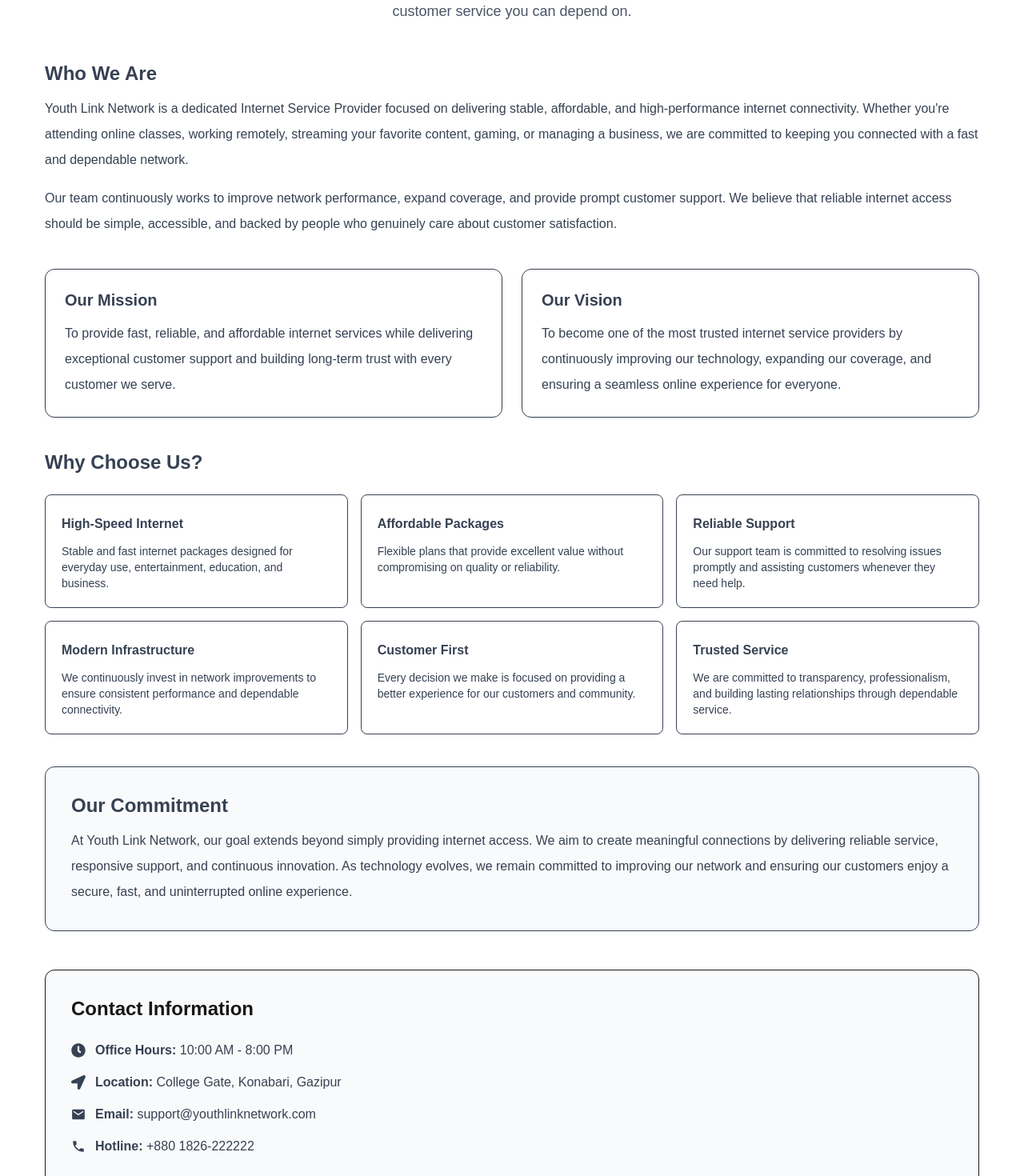
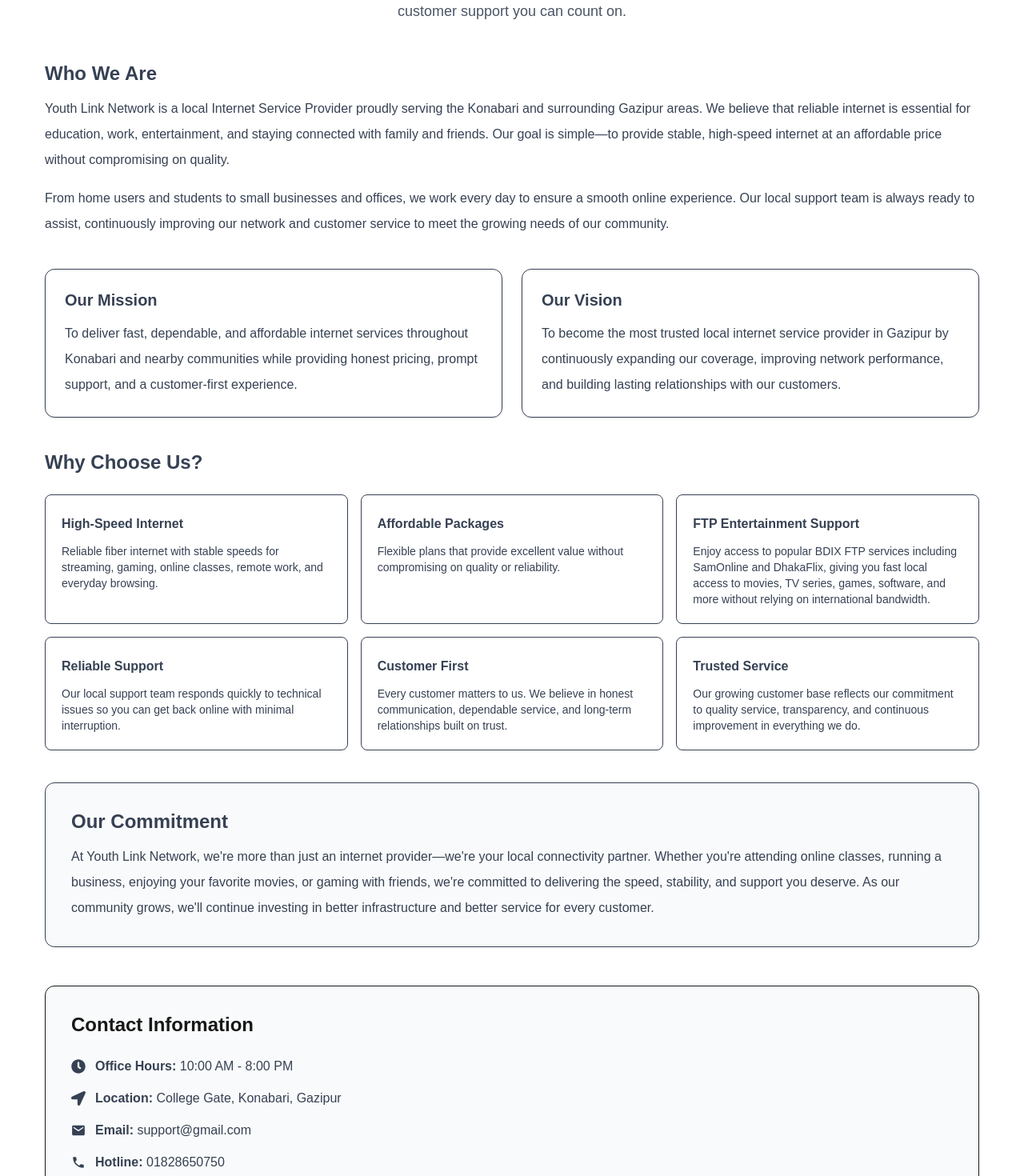
Before and after one commit to sizan14789/youthlink, a Next.js app: page /about in a window 1280 px wide. Shown: the part 220-1690 px from the top of the page at 80% size. Built offline with nearby package versions, Linux system fonts and the light colour scheme.

Commit message:
improved and polished about page, links and hotline further

```diff
--- a/app/about/page.tsx
+++ b/app/about/page.tsx
@@ -21,8 +21,8 @@
           <MdOutlineRoundaboutRight /> About Us
         </h1>
         <p className="mt-4 text-lg text-gray-600 max-w-3xl mx-auto">
-          Connecting homes, businesses, and communities with reliable,
-          high-speed internet and customer service you can depend on.
+          Proudly serving Konabari, Gazipur with fast, reliable broadband
+          internet and responsive local customer support you can count on.
         </p>
       </div>
 
@@ -30,18 +30,19 @@
         <div>
           <h2 className="text-2xl font-semibold mb-3">Who We Are</h2>
           <p>
-            Youth Link Network is a dedicated Internet Service Provider focused
-            on delivering stable, affordable, and high-performance internet
-            connectivity. Whether you're attending online classes, working
-            remotely, streaming your favorite content, gaming, or managing a
-            business, we are committed to keeping you connected with a fast and
-            dependable network.
+            Youth Link Network is a local Internet Service Provider proudly
+            serving the Konabari and surrounding Gazipur areas. We believe that
+            reliable internet is essential for education, work, entertainment,
+            and staying connected with family and friends. Our goal is simple—to
+            provide stable, high-speed internet at an affordable price without
+            compromising on quality.
           </p>
           <p className="mt-4">
-            Our team continuously works to improve network performance, expand
-            coverage, and provide prompt customer support. We believe that
-            reliable internet access should be simple, accessible, and backed by
-            people who genuinely care about customer satisfaction.
+            From home users and students to small businesses and offices, we
+            work every day to ensure a smooth online experience. Our local
+            support team is always ready to assist, continuously improving our
+            network and customer service to meet the growing needs of our
+            community.
           </p>
         </div>
 
@@ -49,18 +50,19 @@
           <div className="rounded-xl border p-6 shadow-sm">
             <h3 className="text-xl font-semibold mb-3">Our Mission</h3>
             <p>
-              To provide fast, reliable, and affordable internet services while
-              delivering exceptional customer support and building long-term
-              trust with every customer we serve.
+              To deliver fast, dependable, and affordable internet services
+              throughout Konabari and nearby communities while providing honest
+              pricing, prompt support, and a customer-first experience.
             </p>
           </div>
 
           <div className="rounded-xl border p-6 shadow-sm">
             <h3 className="text-xl font-semibold mb-3">Our Vision</h3>
             <p>
-              To become one of the most trusted internet service providers by
-              continuously improving our technology, expanding our coverage, and
-              ensuring a seamless online experience for everyone.
+              To become the most trusted local internet service provider in
+              Gazipur by continuously expanding our coverage, improving network
+              performance, and building lasting relationships with our
+              customers.
             </p>
           </div>
         </div>
@@ -72,8 +74,8 @@
             <div className="rounded-lg border p-5">
               <h3 className="font-semibold mb-2">High-Speed Internet</h3>
               <p className="text-sm">
-                Stable and fast internet packages designed for everyday use,
-                entertainment, education, and business.
+                Reliable fiber internet with stable speeds for streaming,
+                gaming, online classes, remote work, and everyday browsing.
               </p>
             </div>
 
@@ -86,34 +88,38 @@
             </div>
 
             <div className="rounded-lg border p-5">
-              <h3 className="font-semibold mb-2">Reliable Support</h3>
+              <h3 className="font-semibold mb-2">FTP Entertainment Support</h3>
               <p className="text-sm">
-                Our support team is committed to resolving issues promptly and
-                assisting customers whenever they need help.
+                Enjoy access to popular BDIX FTP services including SamOnline
+                and DhakaFlix, giving you fast local access to movies, TV
+                series, games, software, and more without relying on
+                international bandwidth.
               </p>
             </div>
 
             <div className="rounded-lg border p-5">
-              <h3 className="font-semibold mb-2">Modern Infrastructure</h3>
+              <h3 className="font-semibold mb-2">Reliable Support</h3>
               <p className="text-sm">
-                We continuously invest in network improvements to ensure
-                consistent performance and dependable connectivity.
+                Our local support team responds quickly to technical issues so
+                you can get back online with minimal interruption.
               </p>
             </div>
 
             <div className="rounded-lg border p-5">
               <h3 className="font-semibold mb-2">Customer First</h3>
               <p className="text-sm">
-                Every decision we make is focused on providing a better
-                experience for our customers and community.
+                Every customer matters to us. We believe in honest
+                communication, dependable service, and long-term relationships
+                built on trust.
               </p>
             </div>
 
             <div className="rounded-lg border p-5">
               <h3 className="font-semibold mb-2">Trusted Service</h3>
               <p className="text-sm">
-                We are committed to transparency, professionalism, and building
-                lasting relationships through dependable service.
+                Our growing customer base reflects our commitment to quality
+                service, transparency, and continuous improvement in everything
+                we do.
               </p>
             </div>
           </div>
@@ -122,12 +128,13 @@
         <div className="rounded-xl bg-gray-50 border p-8">
           <h2 className="text-2xl font-semibold mb-3">Our Commitment</h2>
           <p>
-            At Youth Link Network, our goal extends beyond simply providing
-            internet access. We aim to create meaningful connections by
-            delivering reliable service, responsive support, and continuous
-            innovation. As technology evolves, we remain committed to improving
-            our network and ensuring our customers enjoy a secure, fast, and
-            uninterrupted online experience.
+            At Youth Link Network, we're more than just an internet
+            provider—we're your local connectivity partner. Whether you're
+            attending online classes, running a business, enjoying your favorite
+            movies, or gaming with friends, we're committed to delivering the
+            speed, stability, and support you deserve. As our community grows,
+            we'll continue investing in better infrastructure and better service
+            for every customer.
           </p>
         </div>
       </div>
@@ -142,26 +149,37 @@
             </span>
           </p>
 
-          <p className="flex items-center gap-3">
+          <a
+            href="https://maps.app.goo.gl/ZdnUVzFmb1nSjBBg9"
+            target="_blank"
+            rel="noopener noreferrer"
+            className="flex items-center gap-3 hover:underline"
+          >
             <FaLocationArrow className="text-lg" />
             <span>
               <strong>Location:</strong> {location}
             </span>
-          </p>
+          </a>
 
-          <p className="flex items-center gap-3">
+          <a
+            href={`mailto:${mail}`}
+            className="flex items-center gap-3 hover:underline"
+          >
             <IoMdMail className="text-lg" />
             <span>
               <strong>Email:</strong> {mail}
             </span>
-          </p>
+          </a>
 
-          <p className="flex items-center gap-3">
+          <a
+            href={`tel:${hotline}`}
+            className="flex items-center gap-3 hover:underline"
+          >
             <IoMdCall className="text-lg" />
             <span>
               <strong>Hotline:</strong> {hotline}
             </span>
-          </p>
+          </a>
         </div>
 
         <div className="mt-8">
--- a/app/components/PackagesSection.tsx
+++ b/app/components/PackagesSection.tsx
@@ -12,8 +12,8 @@
   const { whatsapp_number } = owner[0];
 
   return (
-    <div className="wrapper mb-30">
-      <div className="text-center mb-8" ref={reference}>
+    <div className="wrapper mb-30 pt-12!" ref={reference}>
+      <div className="text-center mb-8">
         <h2 className="text-4xl font-bold">Our Packages</h2>
         <p className="mt-3 txt">Choose the plan that best fits your needs.</p>
       </div>
--- a/data/office.json
+++ b/data/office.json
@@ -4,7 +4,7 @@
     "about": "Youth Link Network is committed to delivering fast, reliable, and affordable internet services to homes and businesses. Our mission is to provide seamless connectivity backed by modern network infrastructure and responsive customer support. Whether you're streaming, gaming, working remotely, or staying connected with loved ones, we strive to ensure a smooth online experience. With a focus on customer satisfaction, transparent pricing, and dependable service, Youth Link Network continues to connect communities with the speed and reliability they deserve.",
     "short_desc": "Delivering fast, reliable, and affordable internet with exceptional customer support.",
     "location": "College Gate, Konabari, Gazipur",
-    "mail": "support@youthlinknetwork.com",
-    "hotline": "+880 1826-222222"
+    "mail": "support@gmail.com",
+    "hotline": "01828650750"
   }
 ]
--- a/data/owner.json
+++ b/data/owner.json
@@ -1,7 +1,7 @@
 [
   {
     "name": "Ferdows Imran",
-    "whatsapp_number": 8801925790529,
+    "whatsapp_number": "01828650750",
     "facebook": "https://www.facebook.com/profile.php?id=61585651837780"
   }
 ]
--- a/data/staff.json
+++ b/data/staff.json
@@ -1,11 +1,11 @@
 [
   {
     "id": 1,
-    "name": "Rahim Ahmed Korim Vuiya",
+    "name": "Ferdows Imran",
     "image_url": "/assets/pfp_people.jpg",
-    "role": "Network Engineer",
-    "age": 29,
-    "joining_year": 2021
+    "role": "Technology Operator",
+    "age": 21,
+    "joining_year": 2023
   },
   {
     "id": 2,
```
